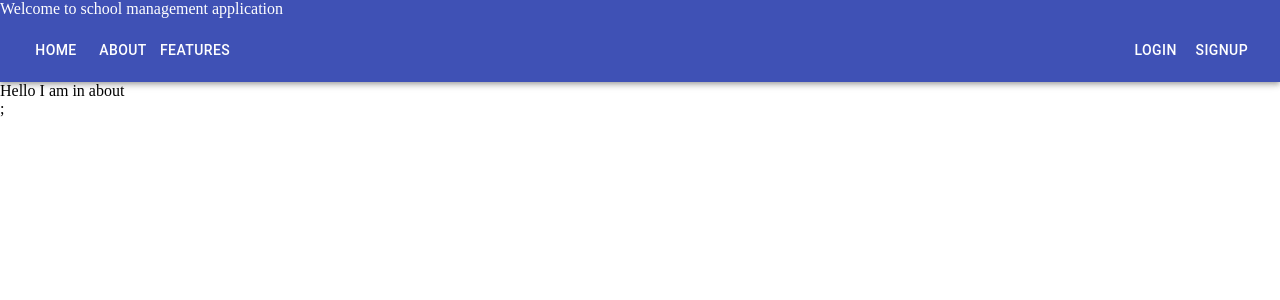
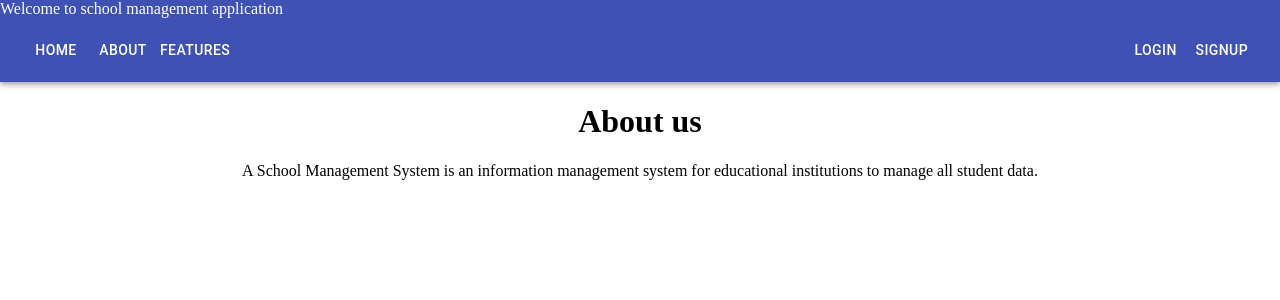
Before and after one commit to vandanmshah/school-admin-portal, a React (Create React App) app: page /about in a window 1280 px wide. Shown: the top 300 px of the page. Built offline with nearby package versions, Linux system fonts and the light colour scheme.

Commit message:
about page changes

```diff
--- /dev/null
+++ b/src/Components/About/about.css
@@ -0,0 +1,3 @@
+.main_div {
+  text-align : center;
+}
--- a/src/Components/About/about.tsx
+++ b/src/Components/About/about.tsx
@@ -1,9 +1,16 @@
 import React from 'react';
+import './about.css';
 
 const About: React.FC<{}> = () => {
   return (
     <>
-      <div>Hello I am in about</div>;
+      <div className='main_div'>
+        <h1>About us</h1>
+        <p>
+          A School Management System is an information management system for educational institutions to manage all
+          student data.
+        </p>
+      </div>
     </>
   );
 };
```
